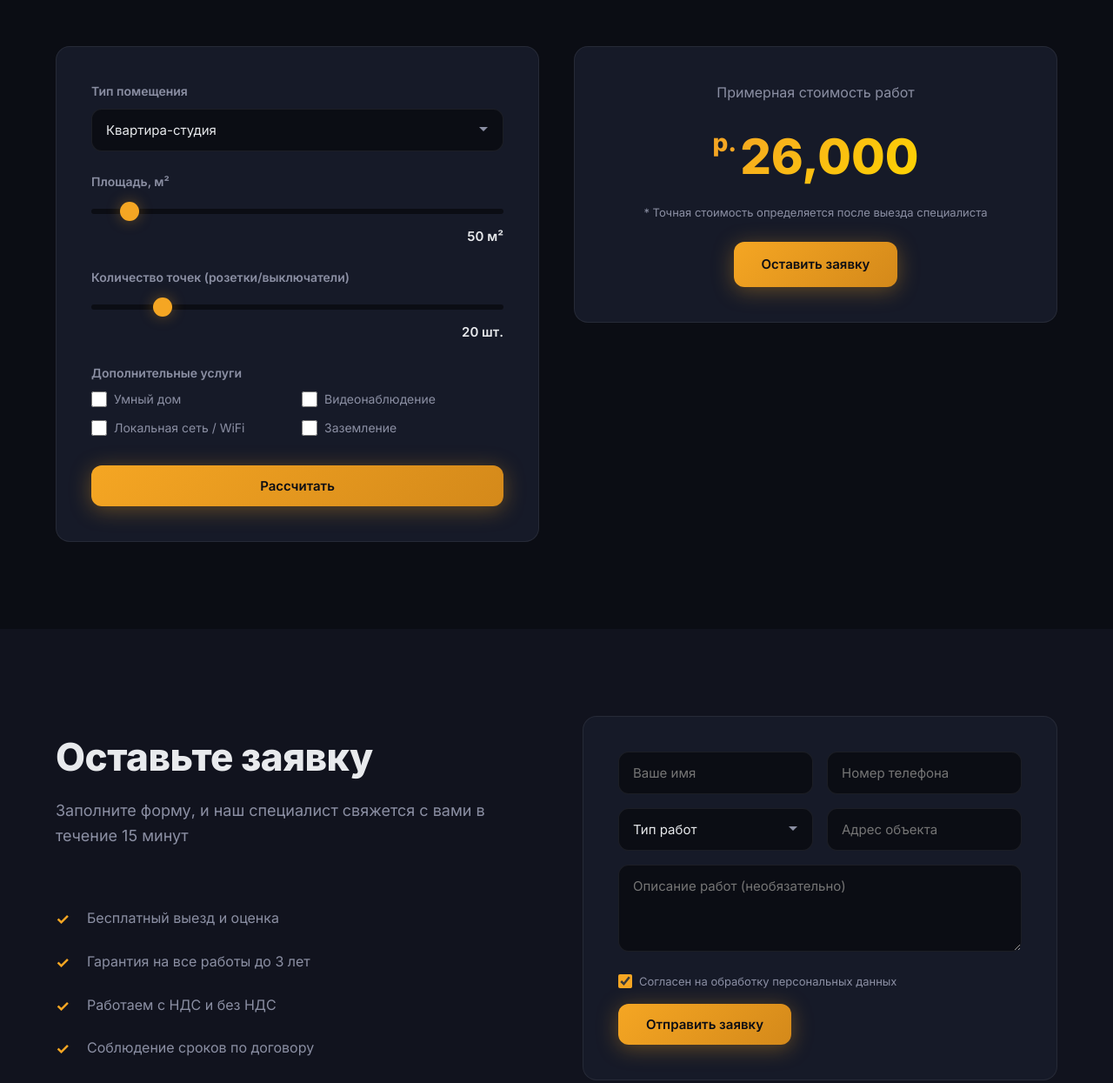
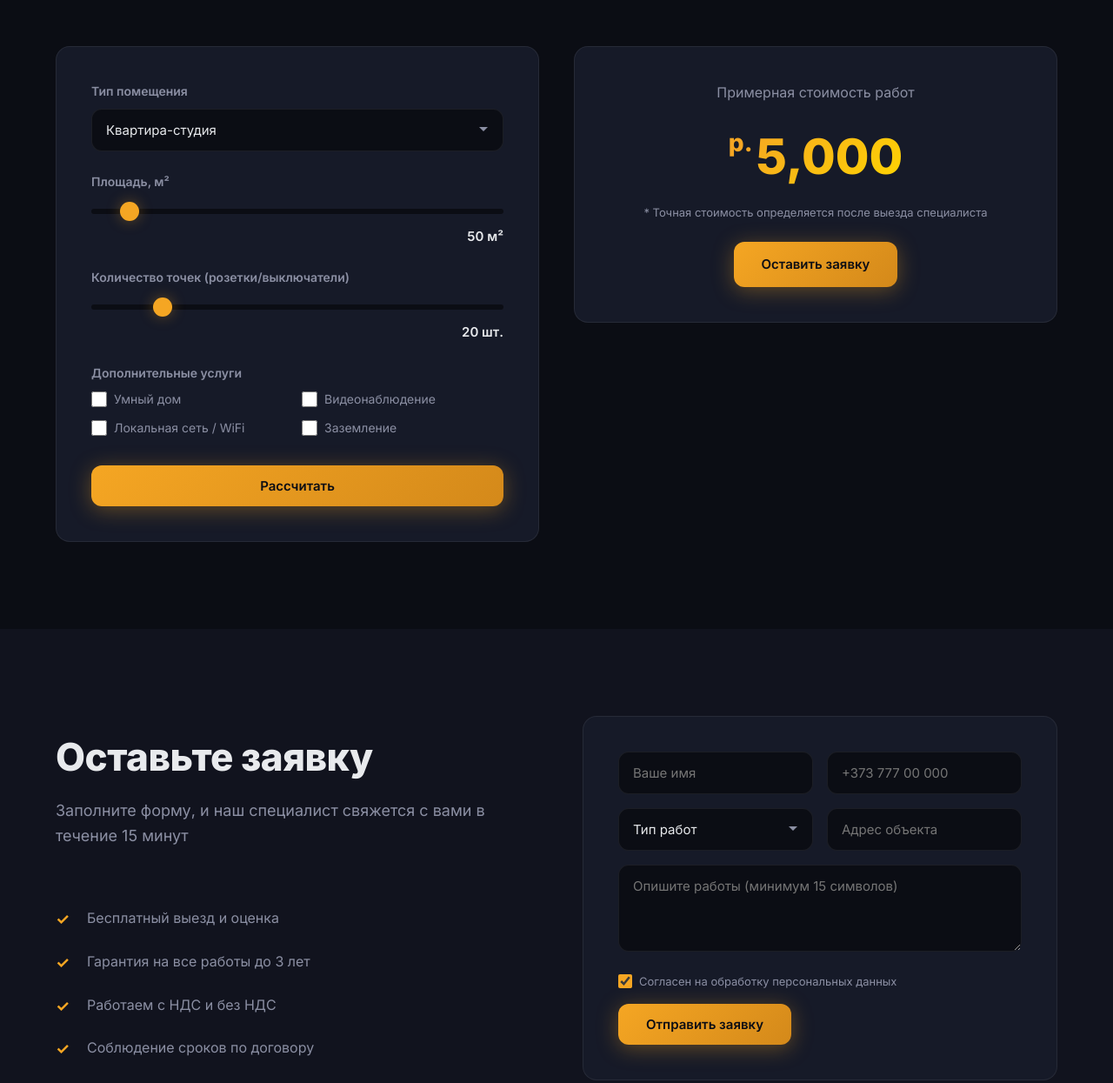
Before and after one commit to EgorRiznyk/electric, a plain HTML site: page index.html in a window 1280 px wide. Shown: the part 1942-3187 px from the top of the page at 87% size. Drawn offline with Linux system fonts and the light colour scheme.

Commit message:
commit monney

```diff
--- a/index.html
+++ b/index.html
@@ -3,6 +3,7 @@
 <head>
   <meta charset="UTF-8" />
   <meta name="viewport" content="width=device-width, initial-scale=1.0" />
+  <link rel="icon" type="image/svg+xml" href="favicon.svg" />
   <title>ЭлектроПро — Профессиональный электромонтаж</title>
   <link rel="stylesheet" href="css/style.css" />
   <link rel="preconnect" href="https://fonts.googleapis.com" />
@@ -193,7 +194,7 @@
         <form class="form" id="orderForm">
           <div class="form__row">
             <input type="text" class="form__input" placeholder="Ваше имя" required />
-            <input type="tel" class="form__input" placeholder="Номер телефона" required />
+            <input type="tel" class="form__input" placeholder="+373 777 00 000" required pattern="\+373\d{7,8}" title="Формат: +373XXXXXXXX" />
           </div>
           <div class="form__row">
             <select class="form__select">
@@ -207,7 +208,7 @@
             </select>
             <input type="text" class="form__input" placeholder="Адрес объекта" />
           </div>
-          <textarea class="form__textarea" placeholder="Описание работ (необязательно)"></textarea>
+          <textarea class="form__textarea" placeholder="Опишите работы (минимум 15 символов)" required minlength="15"></textarea>
           <div class="form__footer">
             <label class="form__checkbox">
               <input type="checkbox" checked required />
--- a/js/script.js
+++ b/js/script.js
@@ -168,18 +168,18 @@ document.addEventListener('DOMContentLoaded', () => {
   const calcPrice = document.getElementById('calcPrice');
   const calcBtn = document.getElementById('calcBtn');
 
-  const basePrices = [400, 500, 650, 800, 900, 1100, 700];
+  const basePrices = [80, 100, 130, 160, 180, 220, 140];
 
   function updateCalc() {
     const type = parseInt(calcType.value);
     const area = parseInt(calcArea.value);
     const points = parseInt(calcPoints.value);
-    const base = basePrices[type] || 500;
-    let price = base * area + points * 300;
-    if (document.getElementById('extraSmart').checked) price += 15000;
-    if (document.getElementById('extraCCTV').checked) price += 12000;
-    if (document.getElementById('extraInternet').checked) price += 8000;
-    if (document.getElementById('extraGround').checked) price += 10000;
+    const base = basePrices[type] || 100;
+    let price = base * area + points * 60;
+    if (document.getElementById('extraSmart').checked) price += 3000;
+    if (document.getElementById('extraCCTV').checked) price += 2500;
+    if (document.getElementById('extraInternet').checked) price += 1500;
+    if (document.getElementById('extraGround').checked) price += 2000;
     price = Math.round(price / 1000) * 1000;
     animateNumber(calcPrice, price);
   }
```
Also changed, not shown: favicon.svg (added).
